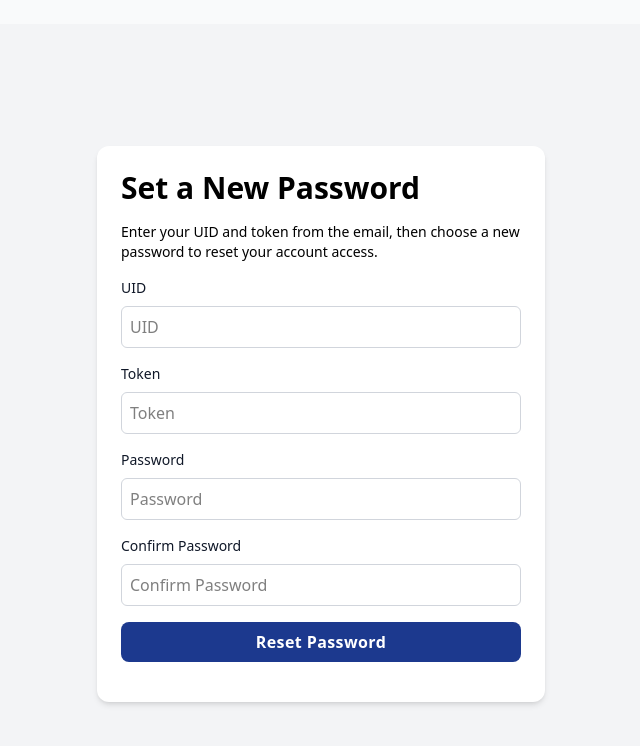
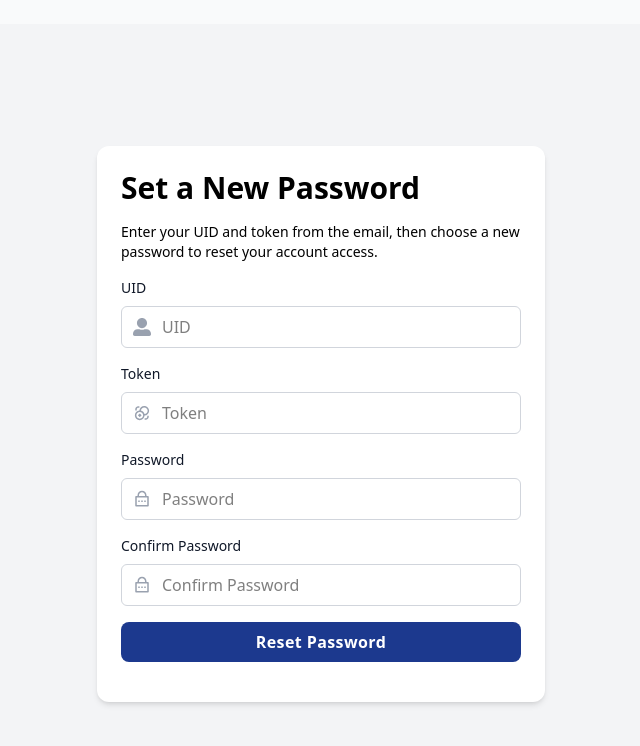
Before and after one commit to dipkorimon/InstaInsight, a Next.js app in the folder client/: page /auth/password-reset-confirm in a window 1280 px wide. Shown: the top 746 px of the page, without its empty margins (319-959 px from the left). Built offline with nearby package versions, Linux system fonts and the light colour scheme.

Commit message:
>> APP MOD<Auth>: - Added icons for all the auth related input field;

```diff
--- a/client/app/auth/change-password/page.js
+++ b/client/app/auth/change-password/page.js
@@ -5,6 +5,7 @@ import { useRouter } from "next/navigation";
 import InputField from "@/components/InputField";
 import SubmitButton from "@/components/SubmitButton";
 import Link from "next/link";
+import {RiLockPasswordLine} from "react-icons/ri";
 
 export default function ChangePasswordPage() {
     const router = useRouter();
@@ -76,6 +77,7 @@ export default function ChangePasswordPage() {
                         label="Old Password"
                         value={form.old_password}
                         onChange={handleChange}
+                        icon={RiLockPasswordLine}
                     />
                     <InputField
                         name="new_password"
@@ -84,6 +86,7 @@ export default function ChangePasswordPage() {
                         label="New Password"
                         value={form.new_password}
                         onChange={handleChange}
+                        icon={RiLockPasswordLine}
                     />
                     <InputField
                         name="confirm_new_password"
@@ -92,6 +95,7 @@ export default function ChangePasswordPage() {
                         label="Confirm New Password"
                         value={form.confirm_new_password}
                         onChange={handleChange}
+                        icon={RiLockPasswordLine}
                     />
                     <div className="flex items-start">
                         <div className="flex items-center h-5">
--- a/client/app/auth/login/page.js
+++ b/client/app/auth/login/page.js
@@ -5,6 +5,8 @@ import SubmitButton from "@/components/SubmitButton";
 import Link from "next/link";
 import {useRouter} from "next/navigation";
 import {useState} from "react";
+import {FaUserAlt} from "react-icons/fa";
+import {RiLockPasswordLine} from "react-icons/ri";
 
 export default function LoginPage() {
     const router = useRouter();
@@ -74,6 +76,7 @@ export default function LoginPage() {
                         label="Username"
                         value={form.username}
                         onChange={handleChange}
+                        icon={FaUserAlt}
                     />
                     <InputField
                         name="password"
@@ -82,6 +85,7 @@ export default function LoginPage() {
                         label="Password"
                         value={form.password}
                         onChange={handleChange}
+                        icon={RiLockPasswordLine}
                     />
                     <div className="flex items-center justify-between">
                         <div className="flex items-start">
--- a/client/app/auth/password-reset-confirm/page.js
+++ b/client/app/auth/password-reset-confirm/page.js
@@ -4,6 +4,8 @@ import InputField from "@/components/InputField";
 import SubmitButton from "@/components/SubmitButton";
 import { useState } from "react";
 import {useRouter} from "next/navigation";
+import {FaUserAlt} from "react-icons/fa";
+import {RiLockPasswordLine, RiTokenSwapLine} from "react-icons/ri";
 
 export default function ResetPasswordConfirmPage() {
     const router = useRouter();
@@ -77,6 +79,7 @@ export default function ResetPasswordConfirmPage() {
                         label="UID"
                         value={form.uid}
                         onChange={handleChange}
+                        icon={FaUserAlt}
                     />
                     <InputField
                         name="token"
@@ -84,6 +87,7 @@ export default function ResetPasswordConfirmPage() {
                         label="Token"
                         value={form.token}
                         onChange={handleChange}
+                        icon={RiTokenSwapLine}
                     />
                     <InputField
                         name="password"
@@ -92,6 +96,7 @@ export default function ResetPasswordConfirmPage() {
                         label="Password"
                         value={form.password}
                         onChange={handleChange}
+                        icon={RiLockPasswordLine}
                     />
                     <InputField
                         name="confirm_password"
@@ -100,6 +105,7 @@ export default function ResetPasswordConfirmPage() {
                         label="Confirm Password"
                         value={form.confirm_password}
                         onChange={handleChange}
+                        icon={RiLockPasswordLine}
                     />
                     <SubmitButton text={loading ? "Resetting..." : "Reset Password"} />
                 </form>
--- a/client/app/auth/password-reset/page.js
+++ b/client/app/auth/password-reset/page.js
@@ -4,6 +4,7 @@ import InputField from "@/components/InputField";
 import SubmitButton from "@/components/SubmitButton";
 import { useState } from "react";
 import {useRouter} from "next/navigation";
+import {FiMail} from "react-icons/fi";
 
 export default function PasswordResetRequestPage() {
     const [email, setEmail] = useState("");
@@ -64,6 +65,7 @@ export default function PasswordResetRequestPage() {
                         label="Email"
                         value={email}
                         onChange={(e) => setEmail(e.target.value)}
+                        icon={FiMail}
                     />
                     <SubmitButton text={loading ? "Sending..." : "Send Reset Link"} />
                 </form>
--- a/client/app/auth/register/page.js
+++ b/client/app/auth/register/page.js
@@ -5,6 +5,9 @@ import { useRouter } from "next/navigation";
 import InputField from "@/components/InputField";
 import SubmitButton from "@/components/SubmitButton";
 import Link from "next/link";
+import {FiMail} from "react-icons/fi";
+import {FaUserAlt} from "react-icons/fa";
+import {RiLockPasswordLine} from "react-icons/ri";
 
 export default function RegisterPage() {
     const router = useRouter();
@@ -66,6 +69,7 @@ export default function RegisterPage() {
                         label="Username"
                         value={form.username}
                         onChange={handleChange}
+                        icon={FaUserAlt}
                     />
                     <InputField
                         name="email"
@@ -74,6 +78,7 @@ export default function RegisterPage() {
                         label="Email"
                         value={form.email}
                         onChange={handleChange}
+                        icon={FiMail}
                     />
                     <InputField
                         name="password"
@@ -82,6 +87,7 @@ export default function RegisterPage() {
                         label="Password"
                         value={form.password}
                         onChange={handleChange}
+                        icon={RiLockPasswordLine}
                     />
                     <InputField
                         name="confirm_password"
@@ -90,6 +96,7 @@ export default function RegisterPage() {
                         label="Confirm Password"
                         value={form.confirm_password}
                         onChange={handleChange}
+                        icon={RiLockPasswordLine}
                     />
                     <div className="flex items-start">
                         <div className="flex items-center h-5">
```
